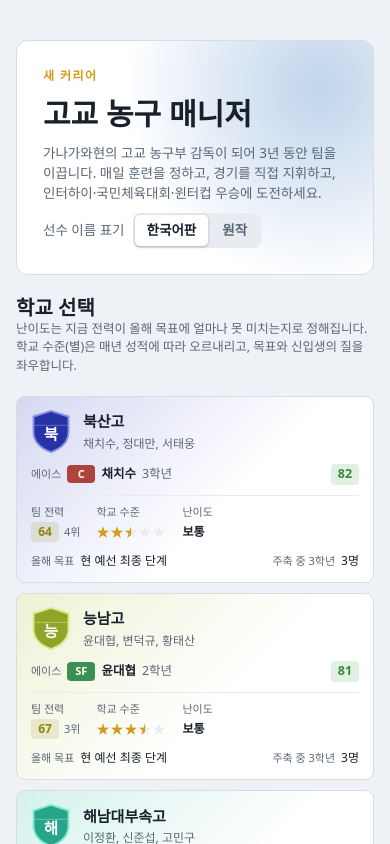
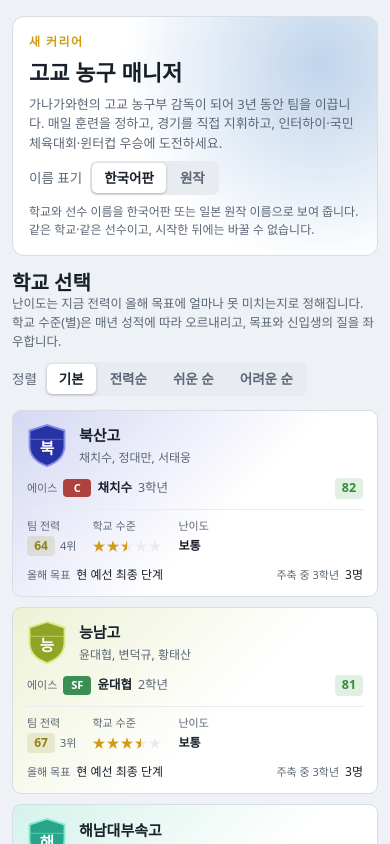
Before and after one commit to goodJoeun/SLAM-DUNK-MANAGER, a Next.js app: page / in a window 390 px wide. Shown: the top 844 px of the page. Built offline with nearby package versions, Linux system fonts and the light colour scheme.

Commit message:
학교 선택 화면: 정렬 추가, 이름 표기 안내, 휴대폰 화면에서 확인 창을 아래에 고정
Co-Authored-By: Claude Fable 5.2 <noreply@anthropic.com>

```diff
--- a/src/app/globals.css
+++ b/src/app/globals.css
@@ -720,3 +720,18 @@ table.data tr.picked { background: color-mix(in srgb, var(--club) 10%, transpare
 .diff.d3 { color: var(--bad); }
 .sc-ovr { display: flex; align-items: baseline; gap: 5px; }
 .sc-ovr i { font-style: normal; font-size: 11px; color: var(--muted); }
+
+/* 학교 선택: 휴대폰 화면에서는 소개를 줄이고, 확인 창을 아래에 붙인다 */
+.start .page-title { flex-wrap: wrap; gap: 10px; }
+@media (max-width: 600px) {
+  .start { gap: 14px; padding: 16px 12px 220px; }
+  .start-hero { gap: 8px; padding: 16px; }
+  .start-hero h1 { font-size: 22px; }
+  .start-hero p { font-size: 13px; }
+  .hide-phone { display: none; }
+  .start-confirm { position: fixed; top: auto; left: 8px; right: 8px; bottom: 8px; margin: 0; gap: 8px; background: color-mix(in srgb, var(--club) 14%, var(--panel)); box-shadow: 0 6px 24px rgb(0 0 0 / 0.35); }
+  .start-confirm > svg { display: none; }
+  .start-confirm > div { flex: 1 1 100% !important; }
+  .start-confirm p { font-size: 12.5px; }
+  .start-confirm .btn { flex: 1; }
+}
--- a/src/components/StartView.tsx
+++ b/src/components/StartView.tsx
@@ -11,6 +11,8 @@ const GOAL_SHORT = ['', '현 예선 8강', '현 예선 최종 단계', '전국
 // 목표를 이루려면 현 안에서 대략 몇 위 안에 들어야 하는가
 const GOAL_NEEDS = [16, 8, 4, 2, 2, 1];
 const DIFFICULTY = ['쉬움', '보통', '어려움', '매우 어려움'];
+const SORTS = { base: '기본', ovr: '전력순', easy: '쉬운 순', hard: '어려운 순' };
+type Sort = keyof typeof SORTS;
 
 // 학교를 고를 때 보여 줄 정보. 난이도는 "지금 전력 순위가 올해 목표에 얼마나 못 미치는가"로 정한다.
 function schoolInfo(p: Career, id: string) {
@@ -26,7 +28,7 @@ function schoolInfo(p: Career, id: string) {
   const why = short <= -2
     ? `전력이 현 내 ${rank}위로, 올해 목표(${GOAL_SHORT[tier]})에 여유가 있습니다.`
     : short <= 0
-    ? `전력이 현 내 ${rank}위로, 올해 목표(${GOAL_SHORT[tier]})에 겨우 닿는 수준입니다.`
+    ? `전력이 현 내 ${rank}위로, 올해 목표(${GOAL_SHORT[tier]})에 닿을 만한 수준입니다.`
     : `전력은 현 내 ${rank}위인데, 올해 목표(${GOAL_SHORT[tier]})는 ${GOAL_NEEDS[tier]}위 안에 들어야 이룰 수 있습니다.`;
   return { t, ovr, rank, tier, level, ace, why, seniors: top5.filter((x) => x.year === 3).length }; // 상위 5명 중 내년에 졸업하는 선수
 }
@@ -40,6 +42,16 @@ export default function StartView({ S, act }: { S: GameState; act: Act }) {
   const chosen = picked == null ? null : p.teams[p.regionIds[picked]];
   const info = useMemo(() => Object.fromEntries(p.regionIds.map((id) => [id, schoolInfo(p, id)])), [p]);
   const ci = chosen ? info[chosen.id] : null;
+  // 보여 주는 순서만 바꾼다. 고른 학교는 원래 순번(picked)으로 기억한다.
+  const [sort, setSort] = useState<Sort>('base');
+  const order = useMemo(() => {
+    const idx = p.regionIds.map((_, i) => i);
+    const of = (i: number) => info[p.regionIds[i]];
+    if (sort === 'ovr') idx.sort((a, b) => of(b).ovr - of(a).ovr);
+    if (sort === 'easy') idx.sort((a, b) => of(a).level - of(b).level || of(b).ovr - of(a).ovr);
+    if (sort === 'hard') idx.sort((a, b) => of(b).level - of(a).level || of(a).ovr - of(b).ovr);
+    return idx;
+  }, [p, info, sort]);
   return (
     <div className="start">
       <div className="start-hero">
@@ -47,12 +59,14 @@ export default function StartView({ S, act }: { S: GameState; act: Act }) {
         <h1>고교 농구 매니저</h1>
         <p>{p.prefecture}의 고교 농구부 감독이 되어 3년 동안 팀을 이끕니다. 매일 훈련을 정하고, 경기를 직접 지휘하고, 인터하이·국민체육대회·윈터컵 우승에 도전하세요.</p>
         <div className="row">
-          <span className="muted">선수 이름 표기</span>
+          <span className="muted">이름 표기</span>
           <Seg options={NAME_STYLE} value={nameStyle} onChange={(v) => { if (v !== nameStyle) act('namestyle'); }} />
+          <span className="hint">학교와 선수 이름을 한국어판 또는 일본 원작 이름으로 보여 줍니다. 같은 학교·같은 선수이고, 시작한 뒤에는 바꿀 수 없습니다.</span>
         </div>
       </div>
       <div className="page-title">
         <div><h1>학교 선택</h1><p>난이도는 지금 전력이 올해 목표에 얼마나 못 미치는지로 정해집니다. 학교 수준(별)은 매년 성적에 따라 오르내리고, 목표와 신입생의 질을 좌우합니다.</p></div>
+        <div className="row"><span className="muted">정렬</span><Seg options={SORTS} value={sort} onChange={(v) => setSort(v as Sort)} /></div>
       </div>
       {chosen && ci && picked != null && (
         <div className="notice start-confirm" style={clubVars(chosen.name)}>
@@ -63,7 +77,7 @@ export default function StartView({ S, act }: { S: GameState; act: Act }) {
               난이도 <b>{DIFFICULTY[ci.level]}</b> · {ci.why}
             </p>
             <p className="muted" style={{ margin: '2px 0 0' }}>
-              올해 목표: {GOAL_LABEL[ci.tier]}. 시작한 뒤에는 학교를 바꿀 수 없습니다.
+              <span className="hide-phone">올해 목표: {GOAL_LABEL[ci.tier]}. </span>시작한 뒤에는 학교를 바꿀 수 없습니다.
             </p>
           </div>
           <button className="btn" onClick={() => setPicked(null)}>다시 고르기</button>
@@ -71,11 +85,12 @@ export default function StartView({ S, act }: { S: GameState; act: Act }) {
         </div>
       )}
       <div className="school-grid">
-        {p.regionIds.map((id, i) => {
+        {order.map((i) => {
+          const id = p.regionIds[i];
           const { t, ovr, rank, tier, level, ace, why, seniors } = info[id];
           const stars = t.players.filter((x) => x.fixed).sort((a, b) => overall(b) - overall(a)).slice(0, 3).map((x) => x.name).join(', ');
           return (
-            <button key={id} className={`school-card ${picked === i ? 'on' : ''}`} style={clubVars(t.name)} onClick={() => setPicked(i)}>
+            <button key={id} className={`school-card ${picked === i ? 'on' : ''}`} aria-pressed={picked === i} style={clubVars(t.name)} onClick={() => setPicked(i)}>
               <Crest name={t.name} size={40} />
               <div className="sc-body">
                 <b>{t.name}</b>
```
